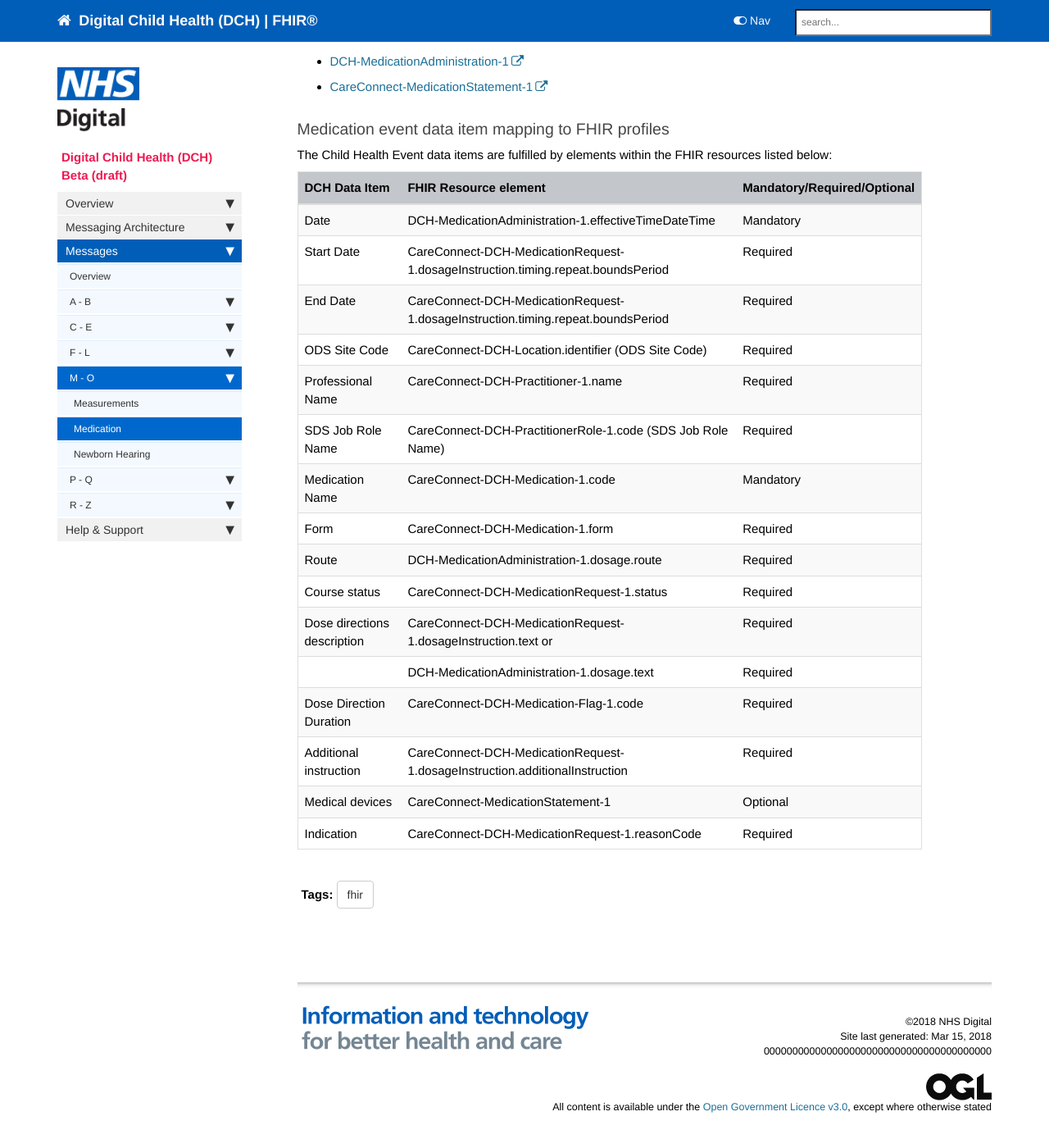
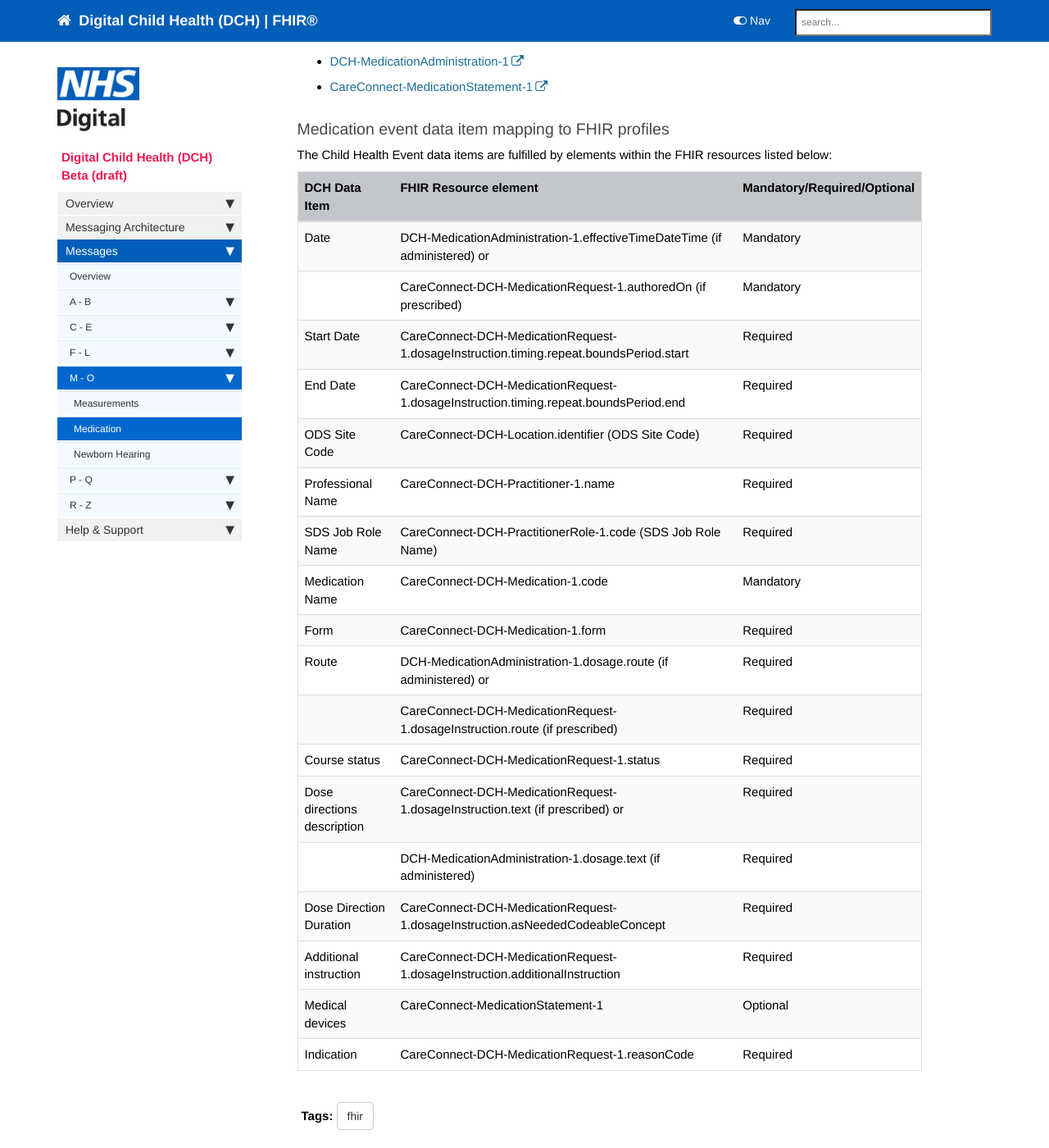
Before and after one commit to nhsconnect/Digital-Child-Health-STU3, a Jekyll site: the page built from pages/explore/explore_medication.md, in a window 1280 px wide and 1400 px high, scrolled down 596 px. Shown: the whole window at 82% size. Built offline with Jekyll 4.4.1, drawn with Linux system fonts in a browser that asks for light colours; nearby versions of some CDN libraries; comment, search, counter and statistics services are not loaded.

Commit message:
Medication event

```diff
--- a/pages/explore/explore_medication.md
+++ b/pages/explore/explore_medication.md
@@ -32,19 +32,21 @@ The Child Health Event data items are fulfilled by elements within the FHIR reso
 
 | DCH Data Item               | FHIR Resource element                                                     | Mandatory/Required/Optional |
 |-----------------------------|---------------------------------------------------------------------------|-----------------------------|
-| Date                        | DCH-MedicationAdministration-1.effectiveTimeDateTime                      | Mandatory                   |
-| Start Date                  | CareConnect-DCH-MedicationRequest-1.dosageInstruction.timing.repeat.boundsPeriod   | Required                    |
-| End Date                    | CareConnect-DCH-MedicationRequest-1.dosageInstruction.timing.repeat.boundsPeriod     | Required                    |
+| Date                        | DCH-MedicationAdministration-1.effectiveTimeDateTime (if administered) or                     | Mandatory                   |
+|                             | CareConnect-DCH-MedicationRequest-1.authoredOn (if prescribed)                     	| Mandatory                   |
+| Start Date                  | CareConnect-DCH-MedicationRequest-1.dosageInstruction.timing.repeat.boundsPeriod.start   | Required                    |
+| End Date                    | CareConnect-DCH-MedicationRequest-1.dosageInstruction.timing.repeat.boundsPeriod.end     | Required                    |
 | ODS Site Code               | CareConnect-DCH-Location.identifier (ODS Site Code)                       | Required                    |
 | Professional Name           | CareConnect-DCH-Practitioner-1.name                                       | Required                    |
 | SDS Job Role Name           | CareConnect-DCH-PractitionerRole-1.code (SDS Job Role Name)       | Required                    |
 | Medication Name             | CareConnect-DCH-Medication-1.code	                                | Mandatory                   |
 | Form                        | CareConnect-DCH-Medication-1.form                                 | Required                    |
-| Route                       | DCH-MedicationAdministration-1.dosage.route                               | Required                    |
+| Route                       | DCH-MedicationAdministration-1.dosage.route (if administered) or                             | Required                    |
+|                             | CareConnect-DCH-MedicationRequest-1.dosageInstruction.route (if prescribed)                               | Required                    |
 | Course status               | CareConnect-DCH-MedicationRequest-1.status                                  | Required                    |
-| Dose directions description | CareConnect-DCH-MedicationRequest-1.dosageInstruction.text or               | Required                    |
-|                             | DCH-MedicationAdministration-1.dosage.text                                | Required                    |
-| Dose Direction Duration     | CareConnect-DCH-Medication-Flag-1.code                                    | Required                    |
+| Dose directions description | CareConnect-DCH-MedicationRequest-1.dosageInstruction.text (if prescribed) or             | Required                    |
+|                             | DCH-MedicationAdministration-1.dosage.text (if administered)                               | Required                    |
+| Dose Direction Duration     | CareConnect-DCH-MedicationRequest-1.dosageInstruction.asNeededCodeableConcept                                    | Required                    |
 | Additional instruction      | CareConnect-DCH-MedicationRequest-1.dosageInstruction.additionalInstruction | Required                    |
 | Medical devices             | CareConnect-MedicationStatement-1                                                 | Optional                    |
 | Indication                  | CareConnect-DCH-MedicationRequest-1.reasonCode                                  | Required                    |
```
